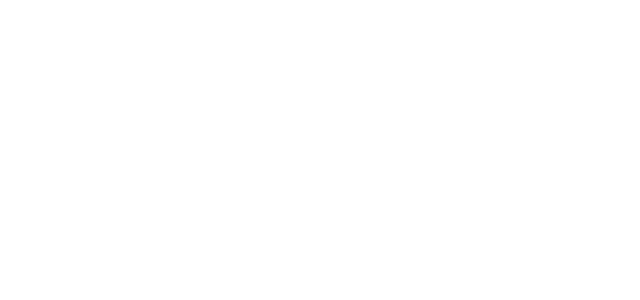
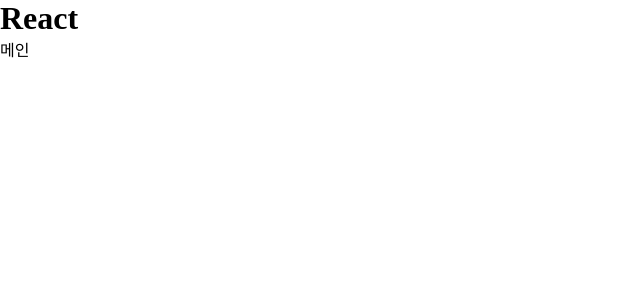
Before and after one commit to colorlessdia/vite-practice, a React (Vite) app: page / in a window 1280 px wide. Shown: the top 300 px of the page, without its empty margins (0-640 px from the left). Built offline with nearby package versions, Linux system fonts and the light colour scheme.

Commit message:
[feat] header & GNB 추가

```diff
--- /dev/null
+++ b/src/components/Header/GNB/GNB.tsx
@@ -0,0 +1,22 @@
+import GNBItem from "./GNBItem/GNBItem";
+
+const GNB = () => {
+  /** GNB 링크 모음 */
+  const linkList = [
+    { href: '/', name: '메인' },
+  ];
+
+  return (
+    <nav>
+      <ul>
+        {
+          linkList.map(link => (
+            <GNBItem key={link.href} link={link} />
+          ))
+        }
+      </ul>
+    </nav>
+  );
+};
+
+export default GNB;
--- /dev/null
+++ b/src/components/Header/GNB/GNBItem/GNBItem.tsx
@@ -0,0 +1,19 @@
+import { Link } from "react-router-dom";
+import type { GnbItem } from "../../../../types/gnbType";
+
+// props
+type GNBItemProps = {
+  link: GnbItem;
+};
+
+const GNBItem = ({ link }: GNBItemProps) => {
+  return (
+    <li key={link.href}>
+      <Link to={link.href}>
+        {link.name}
+      </Link>
+    </li>
+  );
+};
+
+export default GNBItem;
--- /dev/null
+++ b/src/components/Header/Header.tsx
@@ -0,0 +1,13 @@
+import Logo from "./Logo/Logo";
+import GNB from './GNB/GNB';
+
+const Header = () => {
+  return (
+    <header>
+      <Logo />
+      <GNB />
+    </header>
+  );
+};
+
+export default Header;
--- /dev/null
+++ b/src/components/Header/Logo/Logo.tsx
@@ -0,0 +1,11 @@
+import { Link } from "react-router-dom";
+
+const Logo = () => {
+  return (
+    <h1>
+      <Link to='/'>React</Link>
+    </h1>
+  );
+};
+
+export default Logo;
--- a/src/pages/RootPage/RootPage.tsx
+++ b/src/pages/RootPage/RootPage.tsx
@@ -1,8 +1,10 @@
 import { Outlet } from "react-router-dom";
+import Header from "../../components/Header/Header";
 
 const RootPage = () => {
   return (
     <>
+      <Header />
       <Outlet />
     </>
   );
--- /dev/null
+++ b/src/types/gnbType.ts
@@ -0,0 +1,4 @@
+export type GnbItem = {
+  name: string;
+  href: string;
+};
```
